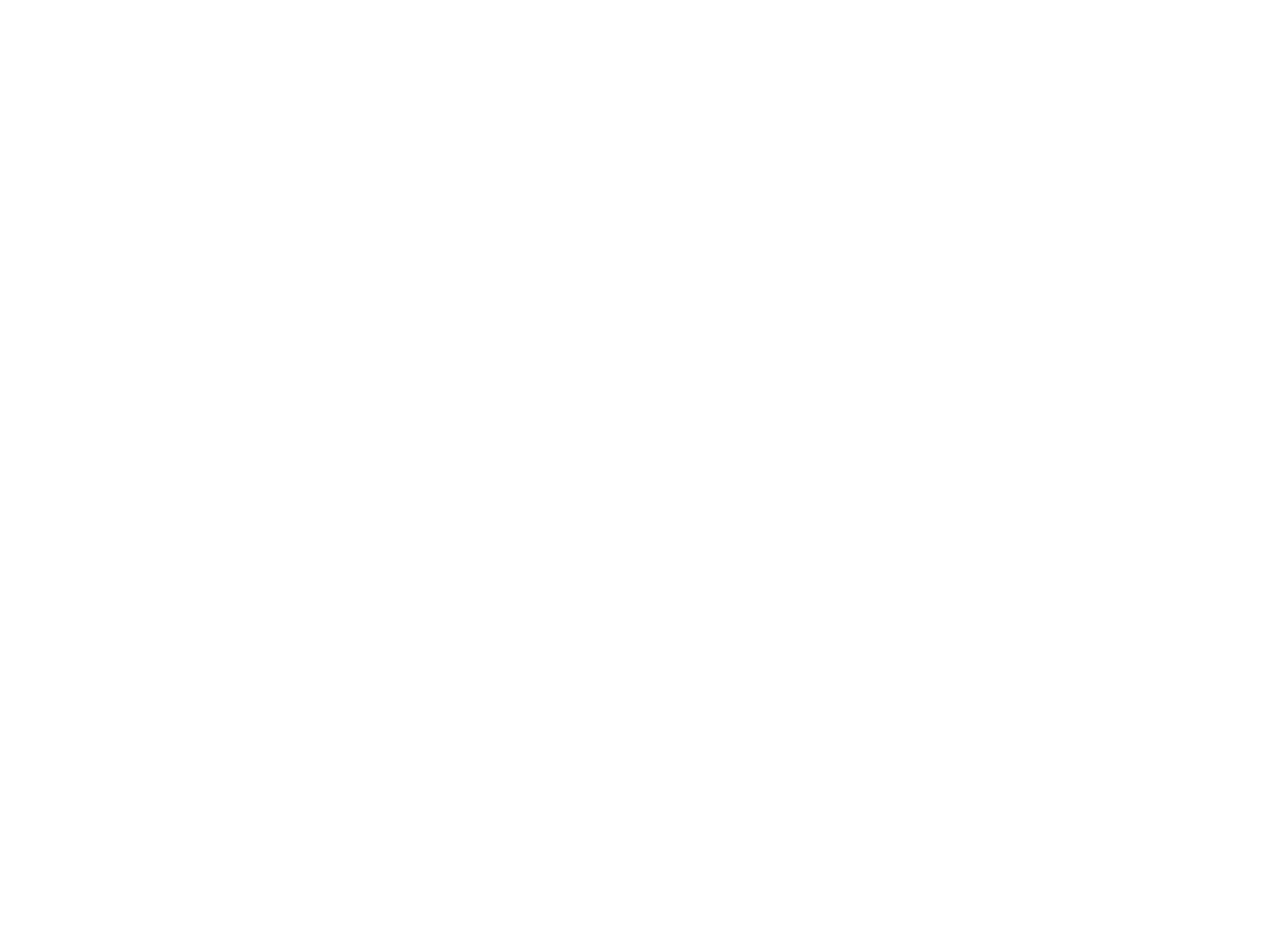
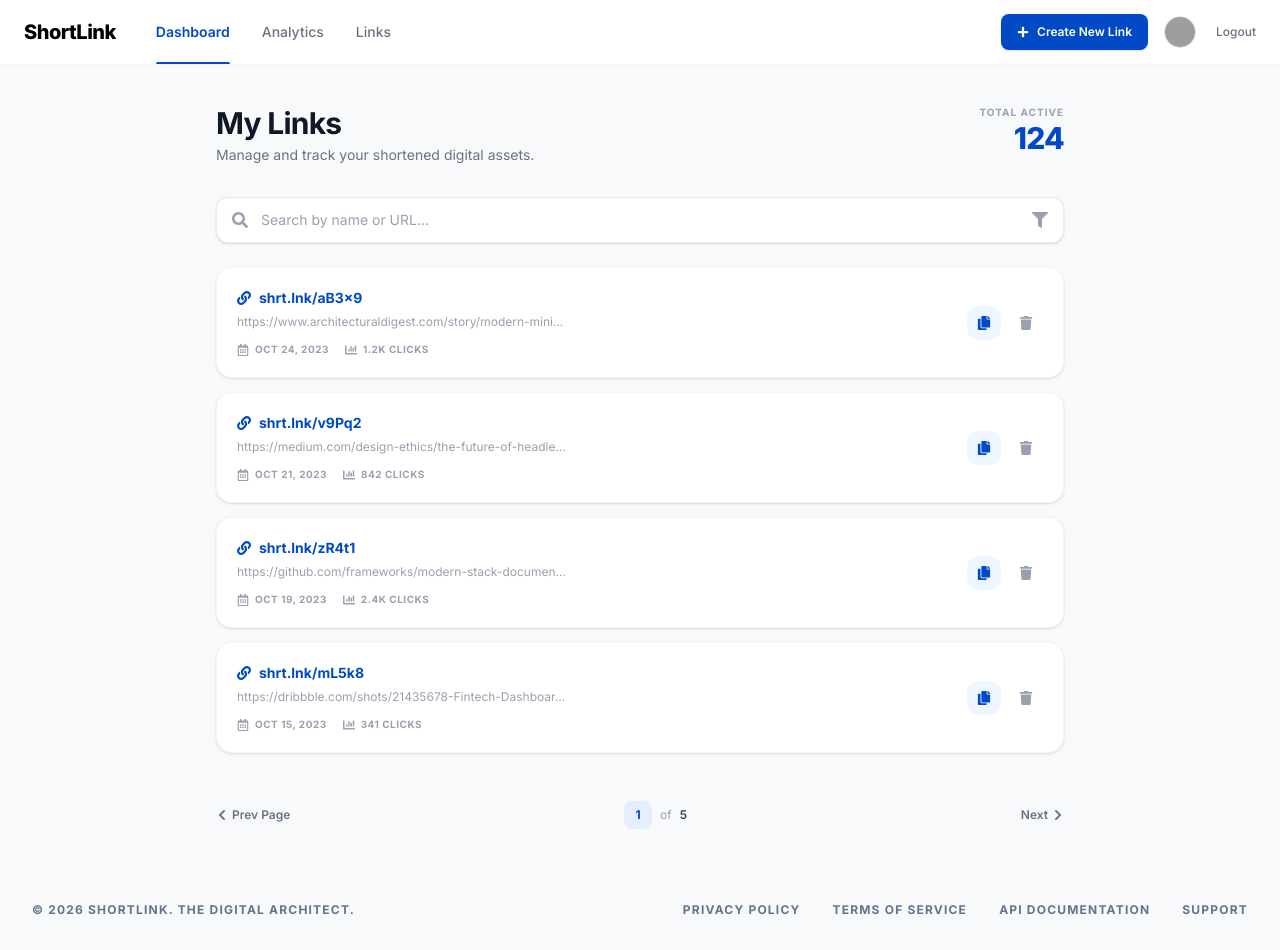
Before and after one commit to rcontrisha/fe-url-shortener, a React (Vite) app: page /dashboard in a window 1280 px wide. Before the commit this address had no page. Before the commit the page ends 800 px from the top, so only its background shows below. Built offline with nearby package versions, Linux system fonts and the light colour scheme; grey boxes are pictures that could not be loaded.

Commit message:
feat: slicing Dashboard page and LinkItem component; update routing and Navbar

```diff
--- a/src/App.jsx
+++ b/src/App.jsx
@@ -2,6 +2,7 @@
 import Index from "./pages/Index";
 import Login from "./pages/Auth/Login";
 import Register from "./pages/Auth/Register";
+import Dashboard from "./pages/Dashboard";
 
 function App() {
   return (
@@ -11,6 +12,7 @@
         <Route path="register" element={<Register />} />
       </Route>
       <Route path="/" element={<Index />} />
+      <Route path="/dashboard" element={<Dashboard />} />
     </Routes>
   );
 }
--- /dev/null
+++ b/src/components/LinkItem.jsx
@@ -0,0 +1,56 @@
+import { FaLink, FaCopy, FaTrash, FaRegCalendarAlt, FaChartBar } from "react-icons/fa";
+import { Link } from "react-router";
+
+function LinkItem({ shortUrl, originalUrl, date, clicks, onCopy, onDelete }) {
+  return (
+    <div className="bg-white p-5 rounded-2xl shadow-sm border border-gray-100/80 hover:border-gray-200 transition-all flex flex-col sm:flex-row sm:items-center justify-between gap-4">
+      <div className="space-y-1.5 flex-1 min-w-0">
+        <div className="flex items-center space-x-2">
+          <FaLink className="w-3.5 h-3.5 text-primary shrink-0" />
+          <Link
+            to={`https://${shortUrl}`}
+            target="_blank"
+            rel="noreferrer"
+            className="text-sm font-bold text-primary hover:underline truncate"
+          >
+            {shortUrl}
+          </Link>
+        </div>
+
+        <p className="text-xs text-gray-400 truncate pr-4 font-normal">
+          {originalUrl}
+        </p>
+
+        <div className="flex items-center space-x-4 pt-1.5 text-[10px] font-bold text-gray-400 tracking-wider uppercase">
+          <div className="flex items-center space-x-1.5">
+            <FaRegCalendarAlt className="w-3 h-3" />
+            <span>{date}</span>
+          </div>
+          <div className="flex items-center space-x-1.5">
+            <FaChartBar className="w-3 h-3" />
+            <span>{clicks} CLICKS</span>
+          </div>
+        </div>
+      </div>
+
+      <div className="flex items-center space-x-2 shrink-0 self-end sm:self-center">
+        <button
+          onClick={onCopy}
+          title="Copy Link"
+          className="p-2.5 rounded-xl bg-blue-50 text-primary hover:bg-blue-100 transition-colors cursor-pointer"
+        >
+          <FaCopy className="w-3.5 h-3.5" />
+        </button>
+        <button
+          onClick={onDelete}
+          title="Delete Link"
+          className="p-2.5 rounded-xl text-gray-400 hover:text-red-500 hover:bg-red-50 transition-colors cursor-pointer"
+        >
+          <FaTrash className="w-3.5 h-3.5" />
+        </button>
+      </div>
+    </div>
+  );
+}
+
+export default LinkItem;
--- a/src/components/shared/Navbar.jsx
+++ b/src/components/shared/Navbar.jsx
@@ -1,6 +1,6 @@
 import { useState } from "react";
-import { FaBars, FaTimes } from "react-icons/fa";
-import { Link } from "react-router";
+import { FaBars, FaTimes, FaPlus } from "react-icons/fa";
+// import { Link } from "react-router";
 
 function Navbar() {
   const [activeTab, setActiveTab] = useState("Dashboard");
@@ -14,7 +14,7 @@
 
   return (
     <header className="w-full bg-white border-b border-gray-100 font-sans sticky top-0 z-50">
-      <div className="mx-auto px-4 sm:px-6 h-16 flex items-center justify-between">
+      <div className="max-w-7xl mx-auto px-4 sm:px-6 h-16 flex items-center justify-between">
         {/* Brand & Desktop Navigation */}
         <div className="flex items-center space-x-10 h-full">
           <div className="text-xl font-extrabold text-black tracking-tight cursor-pointer">
@@ -32,13 +32,13 @@
                   onClick={() => setActiveTab(link.name)}
                   className={`inline-flex items-center h-full text-sm font-medium transition-colors relative ${
                     isActive
-                      ? "text-blue-600 font-semibold"
+                      ? "text-primary font-semibold"
                       : "text-gray-500 hover:text-gray-900"
                   }`}
                 >
                   {link.name}
                   {isActive && (
-                    <span className="absolute bottom-0 left-0 w-full h-0.5 bg-blue-600 rounded-t-full" />
+                    <span className="absolute bottom-0 left-0 w-full h-0.5 bg-primary rounded-t-full" />
                   )}
                 </a>
               );
@@ -47,21 +47,36 @@
         </div>
 
         {/* Desktop Actions */}
-        <div className="hidden md:flex items-center space-x-5">
-          <Link to={"auth/login"} className="text-sm font-medium text-gray-600 hover:text-gray-900 transition-colors cursor-pointer">
-            Login
-          </Link>
+        <div className="hidden md:flex items-center space-x-4">
+          <button className="flex items-center space-x-2 bg-primary hover:bg-blue-700 text-white text-xs font-semibold px-4 py-2.5 rounded-lg shadow-sm transition-all cursor-pointer">
+            <FaPlus className="w-3 h-3" />
+            <span>Create New Link</span>
+          </button>
 
-          <button className="text-sm font-semibold text-white bg-blue-600 hover:bg-blue-700 px-5 py-2 rounded-lg shadow-sm transition-all cursor-pointer">
+          {/* User Avatar */}
+          <div className="w-8 h-8 rounded-full bg-slate-200 overflow-hidden border border-gray-200 cursor-pointer">
+            <img
+              src="https://api.dicebear.com/7.x/avataaars/svg?seed=Felix"
+              alt="User Avatar"
+              className="w-full h-full object-cover"
+            />
+          </div>
+
+          <button className="text-xs font-medium text-gray-500 hover:text-gray-900 transition-colors cursor-pointer pl-1">
             Logout
           </button>
         </div>
 
         {/* Mobile Hamburger Toggle */}
-        <div className="flex md:hidden items-center">
+        <div className="flex md:hidden items-center space-x-3">
+          <button className="flex items-center space-x-1 bg-primary text-white text-xs font-semibold px-3 py-2 rounded-lg shadow-sm">
+            <FaPlus className="w-3 h-3" />
+            <span>New</span>
+          </button>
+
           <button
             onClick={() => setIsOpen(!isOpen)}
-            className="text-gray-600 hover:text-gray-900 p-2 focus:outline-none cursor-pointer"
+            className="text-gray-600 hover:text-gray-900 p-1.5 focus:outline-none cursor-pointer"
             aria-label="Toggle Menu"
           >
             {isOpen ? <FaTimes className="w-6 h-6" /> : <FaBars className="w-6 h-6" />}
@@ -85,7 +100,7 @@
                   }}
                   className={`px-3 py-2 rounded-md text-base font-medium transition-colors ${
                     isActive
-                      ? "bg-blue-50 text-blue-600 font-semibold"
+                      ? "bg-blue-50 text-primary font-semibold"
                       : "text-gray-600 hover:bg-gray-50 hover:text-gray-900"
                   }`}
                 >
@@ -95,11 +110,18 @@
             })}
           </nav>
 
-          <div className="pt-4 border-t border-gray-100 flex flex-col space-y-3">
-            <Link to={"/auth/login"} className="w-full text-center py-2 text-sm font-medium text-gray-600 hover:text-gray-900 transition-colors">
-              Login
-            </Link>
-            <button className="w-full text-center py-2 text-sm font-semibold text-white bg-blue-600 hover:bg-blue-700 rounded-lg shadow-sm transition-all cursor-pointer">
+          <div className="pt-4 border-t border-gray-100 flex items-center justify-between">
+            <div className="flex items-center space-x-3">
+              <div className="w-8 h-8 rounded-full bg-slate-200 overflow-hidden">
+                <img
+                  src="https://api.dicebear.com/7.x/avataaars/svg?seed=Felix"
+                  alt="User Avatar"
+                  className="w-full h-full object-cover"
+                />
+              </div>
+              <span className="text-sm font-semibold text-gray-700">Account</span>
+            </div>
+            <button className="text-sm font-semibold text-red-600 hover:text-red-700">
               Logout
             </button>
           </div>
--- /dev/null
+++ b/src/pages/Dashboard.jsx
@@ -0,0 +1,122 @@
+import { useState } from "react";
+import Navbar from "../components/shared/Navbar";
+import Footer from "../components/shared/Footer";
+import LinkItem from "../components/LinkItem";
+import { FaSearch, FaFilter, FaChevronLeft, FaChevronRight } from "react-icons/fa";
+
+function Dashboard() {
+  const [searchQuery, setSearchQuery] = useState("");
+
+  const dummyLinks = [
+    {
+      id: 1,
+      shortUrl: "shrt.lnk/aB3x9",
+      originalUrl: "https://www.architecturaldigest.com/story/modern-mini...",
+      date: "OCT 24, 2023",
+      clicks: "1.2K",
+    },
+    {
+      id: 2,
+      shortUrl: "shrt.lnk/v9Pq2",
+      originalUrl: "https://medium.com/design-ethics/the-future-of-headle...",
+      date: "OCT 21, 2023",
+      clicks: "842",
+    },
+    {
+      id: 3,
+      shortUrl: "shrt.lnk/zR4t1",
+      originalUrl: "https://github.com/frameworks/modern-stack-documen...",
+      date: "OCT 19, 2023",
+      clicks: "2.4K",
+    },
+    {
+      id: 4,
+      shortUrl: "shrt.lnk/mL5k8",
+      originalUrl: "https://dribbble.com/shots/21435678-Fintech-Dashboar...",
+      date: "OCT 15, 2023",
+      clicks: "341",
+    },
+  ];
+
+  return (
+    <div className="min-h-screen bg-[#F8F9FA] flex flex-col font-sans text-gray-900">
+      <Navbar />
+
+      <main className="flex-1 max-w-4xl w-full mx-auto px-4 sm:px-6 py-10">
+        <div className="flex items-start justify-between mb-8">
+          <div>
+            <h1 className="text-2xl sm:text-3xl font-bold text-gray-900 tracking-tight">
+              My Links
+            </h1>
+            <p className="text-xs sm:text-sm text-gray-500 mt-1">
+              Manage and track your shortened digital assets.
+            </p>
+          </div>
+
+          <div className="text-right">
+            <p className="text-[10px] font-bold tracking-widest text-gray-400 uppercase">
+              TOTAL ACTIVE
+            </p>
+            <p className="text-2xl sm:text-3xl font-extrabold text-primary tracking-tight">
+              124
+            </p>
+          </div>
+        </div>
+
+        <div className="relative mb-6">
+          <div className="absolute inset-y-0 left-0 pl-4 flex items-center pointer-events-none text-gray-400">
+            <FaSearch className="w-4 h-4" />
+          </div>
+          <input
+            type="text"
+            value={searchQuery}
+            onChange={(e) => setSearchQuery(e.target.value)}
+            placeholder="Search by name or URL..."
+            className="w-full pl-11 pr-11 py-3 bg-white border border-gray-200/80 rounded-xl text-sm text-gray-900 placeholder-gray-400 shadow-sm focus:outline-none focus:border-primary focus:ring-2 focus:ring-blue-100 transition-all"
+          />
+          <button className="absolute inset-y-0 right-0 pr-4 flex items-center text-gray-400 hover:text-gray-600 transition-colors">
+            <FaFilter className="w-4 h-4" />
+          </button>
+        </div>
+
+        <div className="space-y-3.5 mb-10">
+          {dummyLinks.map((item) => (
+            <LinkItem
+              key={item.id}
+              shortUrl={item.shortUrl}
+              originalUrl={item.originalUrl}
+              date={item.date}
+              clicks={item.clicks}
+              onCopy={() => navigator.clipboard.writeText(`https://${item.shortUrl}`)}
+              onDelete={() => console.log("Delete item:", item.id)}
+            />
+          ))}
+        </div>
+
+        <div className="flex items-center justify-between text-xs font-semibold text-gray-500 pt-2">
+          <button className="flex items-center space-x-1 hover:text-gray-900 transition-colors cursor-pointer">
+            <FaChevronLeft className="w-3 h-3" />
+            <span>Prev Page</span>
+          </button>
+
+          <div className="flex items-center space-x-2">
+            <span className="w-7 h-7 rounded-lg bg-blue-100/70 text-primary flex items-center justify-center font-bold">
+              1
+            </span>
+            <span className="text-gray-400 font-normal">of</span>
+            <span className="text-gray-700">5</span>
+          </div>
+
+          <button className="flex items-center space-x-1 hover:text-gray-900 transition-colors cursor-pointer">
+            <span>Next</span>
+            <FaChevronRight className="w-3 h-3" />
+          </button>
+        </div>
+      </main>
+
+      <Footer />
+    </div>
+  );
+}
+
+export default Dashboard;
```
